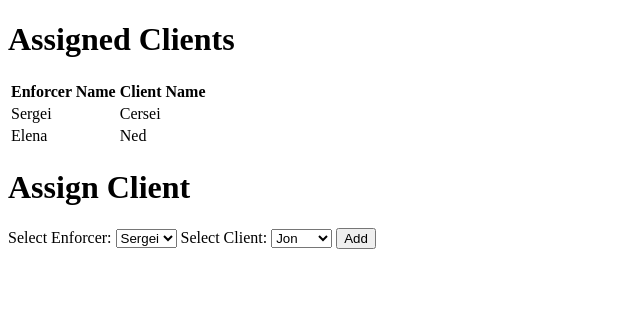
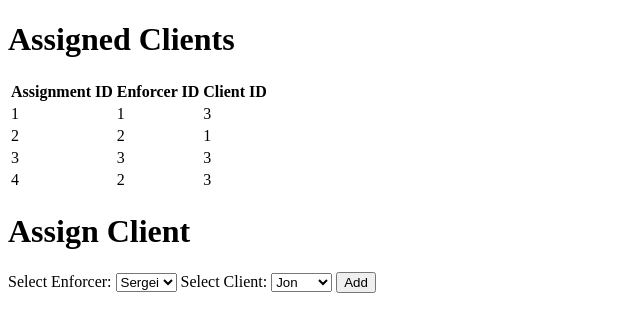
Before and after one commit to cbridgesosu/WeHeartLoanSharking, a Flask app: page /assign_client in a window 1280 px wide. Shown: the part 26-358 px from the top of the page, without its empty margins (0-640 px from the left). Run offline with Flask 3, Linux system fonts and the light colour scheme.

Commit message:
modified assign_client to use IDs

```diff
--- a/app.py
+++ b/app.py
@@ -53,8 +53,26 @@ clients = [
 ]
 
 enforcer_has_clients = [
-    ["Sergei", "Cersei"],
-    ["Elena", "Ned"],
+    {
+        'enforcerClientID': 1,
+        'enforcerID': 1,
+        'clientID': 3
+    },
+    {
+        'enforcerClientID': 2,
+        'enforcerID': 2,
+        'clientID': 1
+    },
+    {
+        'enforcerClientID': 3,
+        'enforcerID': 3,
+        'clientID': 3
+    },
+    {
+        'enforcerClientID': 4,
+        'enforcerID': 2,
+        'clientID': 3
+    },
 ]
 
 # Configuration
@@ -91,7 +109,6 @@ def add_client():
 def assign_client():
     if request.method == "POST":
             print("Client assigned.")
-            enforcer_has_clients.append([request.form.get("assign_enforcer"), request.form.get("assign_client")])
     return render_template("assign_client.j2", enforcers=enforcers, clients=clients, enforcer_has_clients=enforcer_has_clients)
 
 @app.route('/test')
--- a/templates/assign_client.j2
+++ b/templates/assign_client.j2
@@ -7,14 +7,16 @@
     <table>
         <thead>
         <tr>
-            <th>Enforcer Name</th>
-            <th>Client Name</th>
+            <th>Assignment ID</th>
+            <th>Enforcer ID</th>
+            <th>Client ID</th>
         </tr>
         <tbody>
         {% for assignment in enforcer_has_clients %}
             <tr>
-                <td>{{ assignment[0] }}</td>
-                <td>{{ assignment[1] }}</td>
+                <td>{{ assignment['enforcerClientID'] }}</td>
+                <td>{{ assignment['enforcerID'] }}</td>
+                <td>{{ assignment['clientID'] }}</td>
             </tr>
         {% endfor %}
     </table>
```
